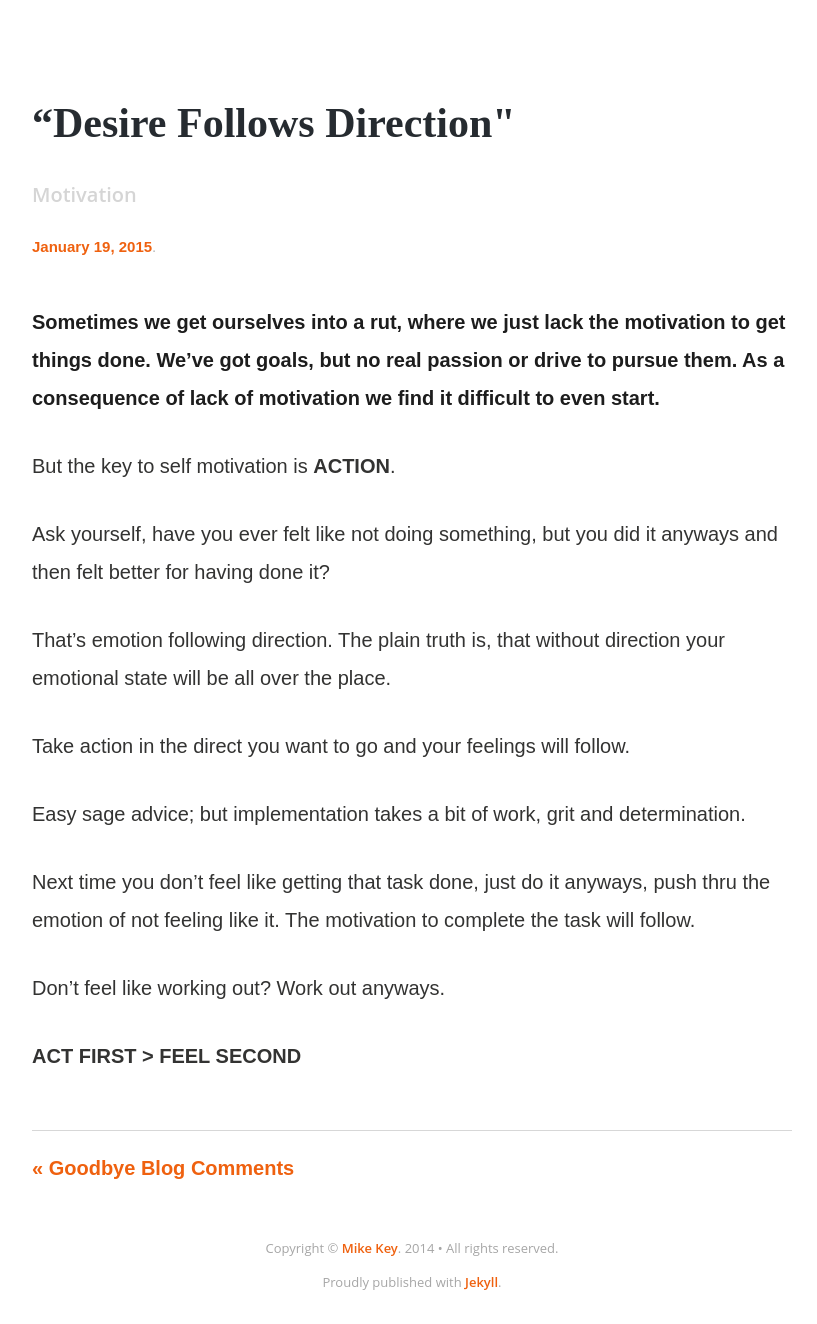
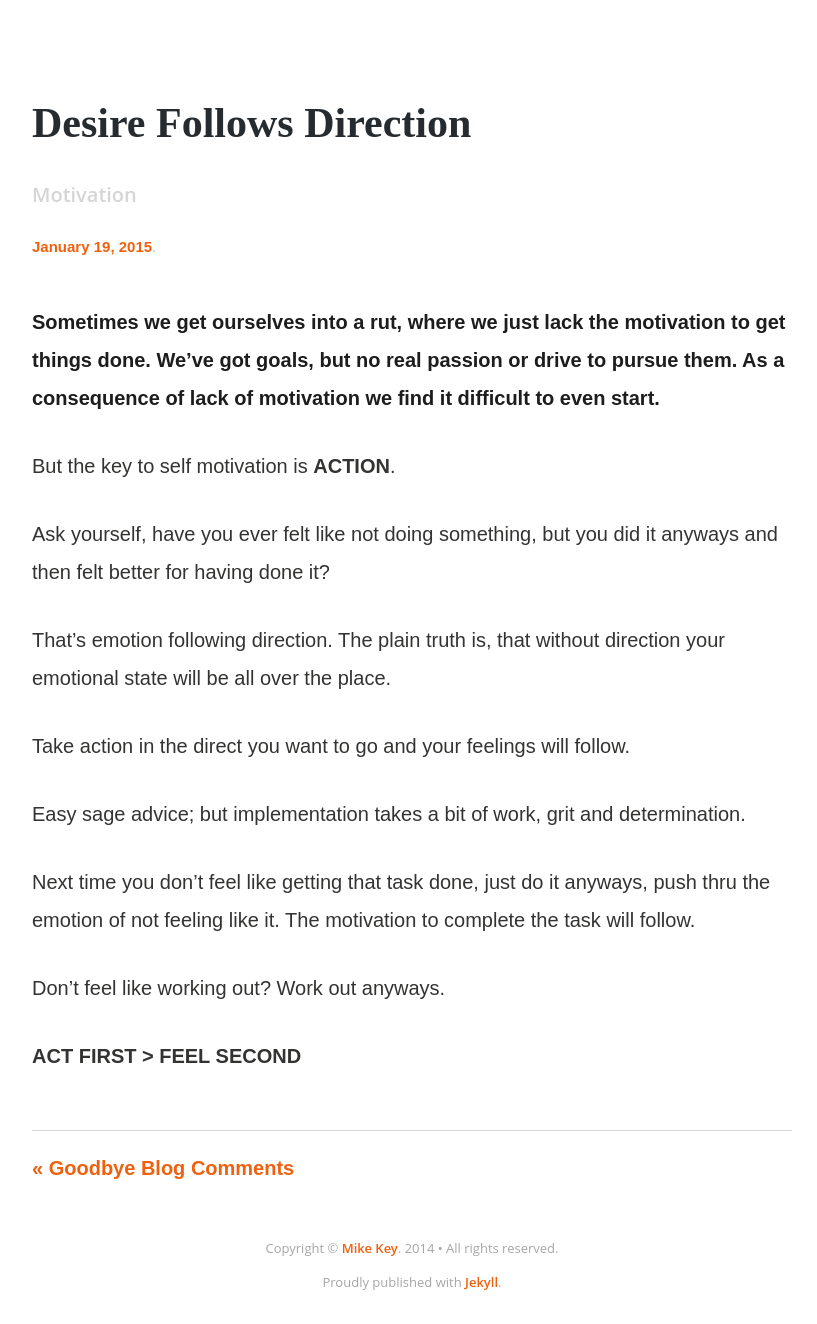
Before and after one commit to devbymike/mk3y.com, a Jekyll site: the page built from _posts/2015-01-19-Desire-follows-direction.md, in a window 1280 px wide and 1324 px high. Shown: the whole window, without its empty margins (228-1045 px from the left). Built offline with Jekyll 4.4.1, drawn with Linux system fonts in a browser that asks for light colours; nearby versions of some CDN libraries.

Commit message:
fix front matter error

```diff
--- a/_posts/2015-01-19-Desire-follows-direction.md
+++ b/_posts/2015-01-19-Desire-follows-direction.md
@@ -1,7 +1,7 @@
 ---
 layout: post
 
-title: “Desire Follows Direction"
+title: "Desire Follows Direction"
 permalink: /desire-follows-direction
 
 hero: false
```
